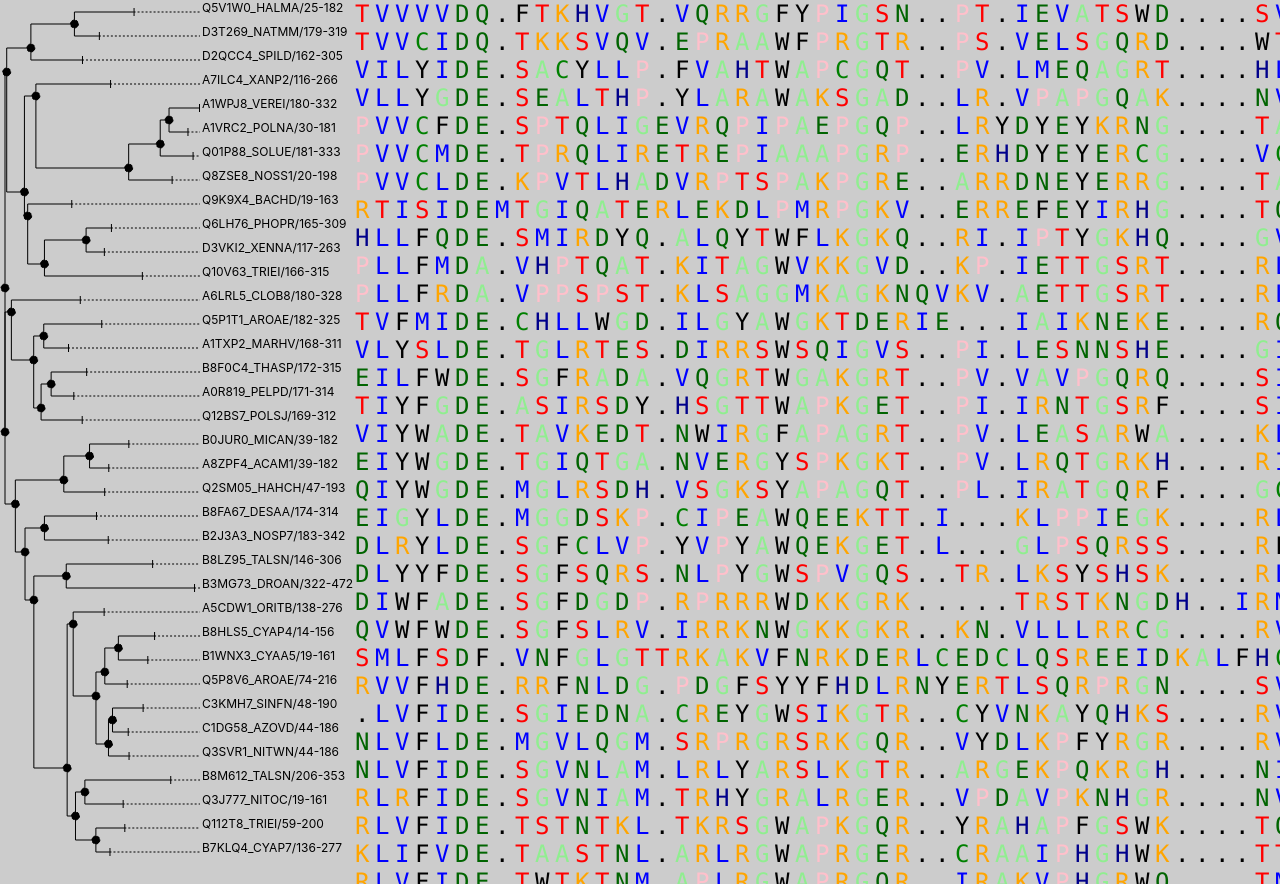
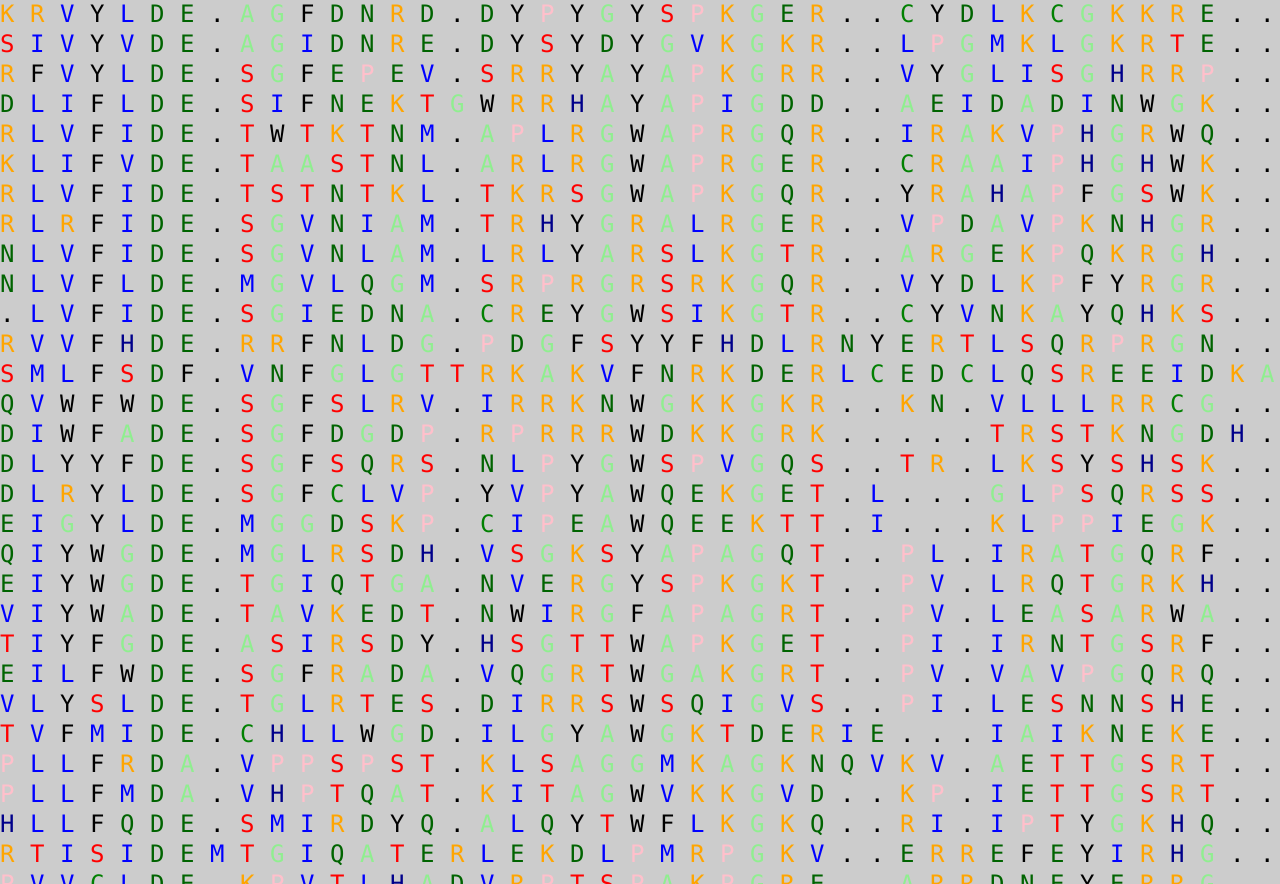
Before and after one commit to cmdcolin/tree-align-view-react, a React (Create React App) app: page / in a window 1280 px wide. Built offline with nearby package versions, Linux system fonts and the light colour scheme.

Commit message:
Use grid layout

```diff
--- a/src/App.js
+++ b/src/App.js
@@ -2,7 +2,7 @@
 import React, { useState, useRef, useCallback, useEffect } from 'react'
 import './App.css'
 import PropTypes from 'prop-types'
-import { FixedSizeList as List } from 'react-window'
+import { FixedSizeGrid as Grid } from 'react-window'
 import Autosizer from 'react-virtualized-auto-sizer'
 import colorSchemes from './colorSchemes'
 
@@ -180,57 +180,44 @@ function SpeciesNames({
     </div>
   )
 }
-Column.propTypes = {
-  index: PropTypes.number,
-  style: PropTypes.shape({}),
-  data: PropTypes.shape({}),
+Window.propTypes = {
+  rowData: PropTypes.any.isRequired,
+  nodes: PropTypes.any.isRequired,
 }
-function Column(props) {
-  const { index, style, data } = props
-  const { nodes, ancestorCollapsed, colorScheme, rowHeights, rowData } = data
+
+const Cell = props => {
+  const { rowIndex, columnIndex, style, data } = props
+  const { ancestorCollapsed, colorScheme, rowHeights, rowData } = data
+  const nodes = Object.keys(rowData)
+  const letter = rowData[nodes[rowIndex]][columnIndex]
   return (
-    <div style={style}>
-      {nodes.map(node => {
-        return (
-          <div key={node}>
-            {!ancestorCollapsed[node] && rowData[node] ? (
-              <span
-                style={{
-                  color:
-                    colorScheme[rowData[node][index].toUpperCase()] || 'black',
-                  height: rowHeights[node],
-                }}
+    <div
+      style={{ ...style, color: colorScheme[letter.toUpperCase()] || 'black' }}
     >
-                {rowData[node][index]}
-              </span>
-            ) : null}
-          </div>
-        )
-      })}
+      {letter}
     </div>
   )
 }
 
-Window.propTypes = {
-  rowData: PropTypes.any.isRequired,
-}
 function Window(props) {
   const { rowData } = props
-  const elt = Object.keys(rowData)[0]
+  const nodes = Object.keys(rowData)
+  const elt = nodes[0]
+
   return (
     <Autosizer>
       {({ height, width }) => (
-        <List
-          className="List"
+        <Grid
+          columnCount={rowData[elt].length}
+          columnWidth={30}
           height={height}
-          itemCount={rowData[elt].length}
-          itemSize={20}
+          rowCount={nodes.length}
+          rowHeight={30}
           width={width}
-          layout="horizontal"
           itemData={{ ...props }}
         >
-          {Column}
-        </List>
+          {Cell}
+        </Grid>
       )}
     </Autosizer>
   )
@@ -243,6 +230,7 @@ MSARows.propTypes = {
   colorScheme: PropTypes.any,
   rowData: PropTypes.any.isRequired,
   rowHeights: PropTypes.any.isRequired,
+  height: PropTypes.any.isRequired,
 }
 
 function MSARows({
@@ -252,6 +240,7 @@ function MSARows({
   rowHeights,
   rowData,
   colorScheme,
+  height,
 }) {
   const ref = useRef()
   const totalHeight = Object.values(rowHeights).reduce((a, b) => a + b, 0)
@@ -263,7 +252,7 @@ function MSARows({
         rowData={rowData}
         nodes={nodes}
         colorScheme={colorScheme}
-        height={totalHeight}
+        height={height}
         rowHeights={rowHeights}
       />
     </div>
@@ -390,45 +379,12 @@ function MSA({
       }}
       ref={ref}
     >
-      <div style={{ height: treeHeight, display: 'flex' }}>
-        <TreeCanvas
-          width={treeWidth}
-          height={treeHeight}
-          branchStrokeStyle={branchStrokeStyle}
-          nodeClicked={node => {
-            collapsed[node] = !collapsed[node]
-            // clone object to trigger re-render
-            setCollapsed({ ...collapsed })
-          }}
-          nodeChildren={nodeChildren}
-          nodes={nodes}
-          nx={nx}
-          ny={ny}
-          ancestorCollapsed={ancestorCollapsed}
-          collapsed={collapsed}
-        />
-
-        <div
-          style={{
-            fontSize: `${nameFontSize}px`,
-            marginLeft: '2px',
-            marginRight: '2px',
-            whiteSpace: 'nowrap',
-          }}
-        >
-          <SpeciesNames
-            colorScheme={colorScheme}
-            rowData={rowData}
-            rowHeights={rowHeights}
-            ancestorCollapsed={ancestorCollapsed}
-            nodes={nodes}
-          />
-        </div>
       <MSARows
         style={{
           fontFamily: charFontName,
           fontSize: `${genericRowHeight}px`,
           overflow: 'auto',
+          height: '100%',
           width: '100%',
         }}
         scrollTop={ref.current ? ref.current.scrollTop : 0}
@@ -437,8 +393,8 @@ function MSA({
         rowHeights={rowHeights}
         ancestorCollapsed={ancestorCollapsed}
         nodes={nodes}
+        height={treeHeight}
       />
-      </div>
     </div>
   )
 }
```
Lines whose indentation alone changed are shown as unchanged.
